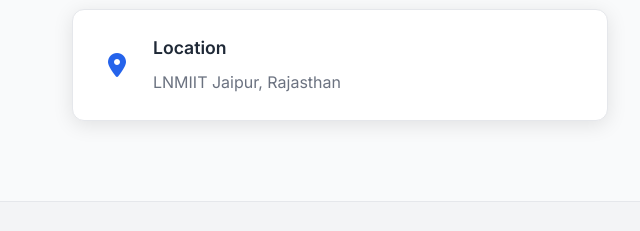
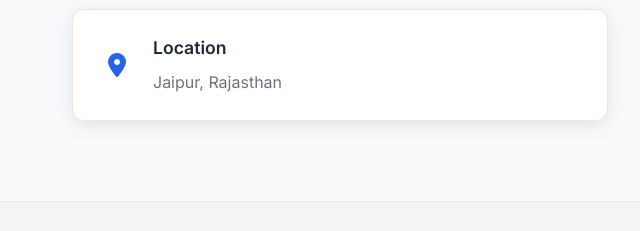
Before and after one commit to ARSOULGOD/arsoulgod.github.io, a plain HTML site: page index.html in a window 1280 px wide. Shown: the part 4489-4720 px from the top of the page, 0-640 px from the left. Drawn offline with Linux system fonts and the light colour scheme.

Commit message:
Update index.html

```diff
--- a/index.html
+++ b/index.html
@@ -242,7 +242,7 @@
                         <i class="fas fa-map-marker-alt"></i>
                         <div>
                             <h3>Location</h3>
-                            <p>LNMIIT Jaipur, Rajasthan</p>
+                            <p>Jaipur, Rajasthan</p>
                         </div>
                     </div>
                 </div>
```
